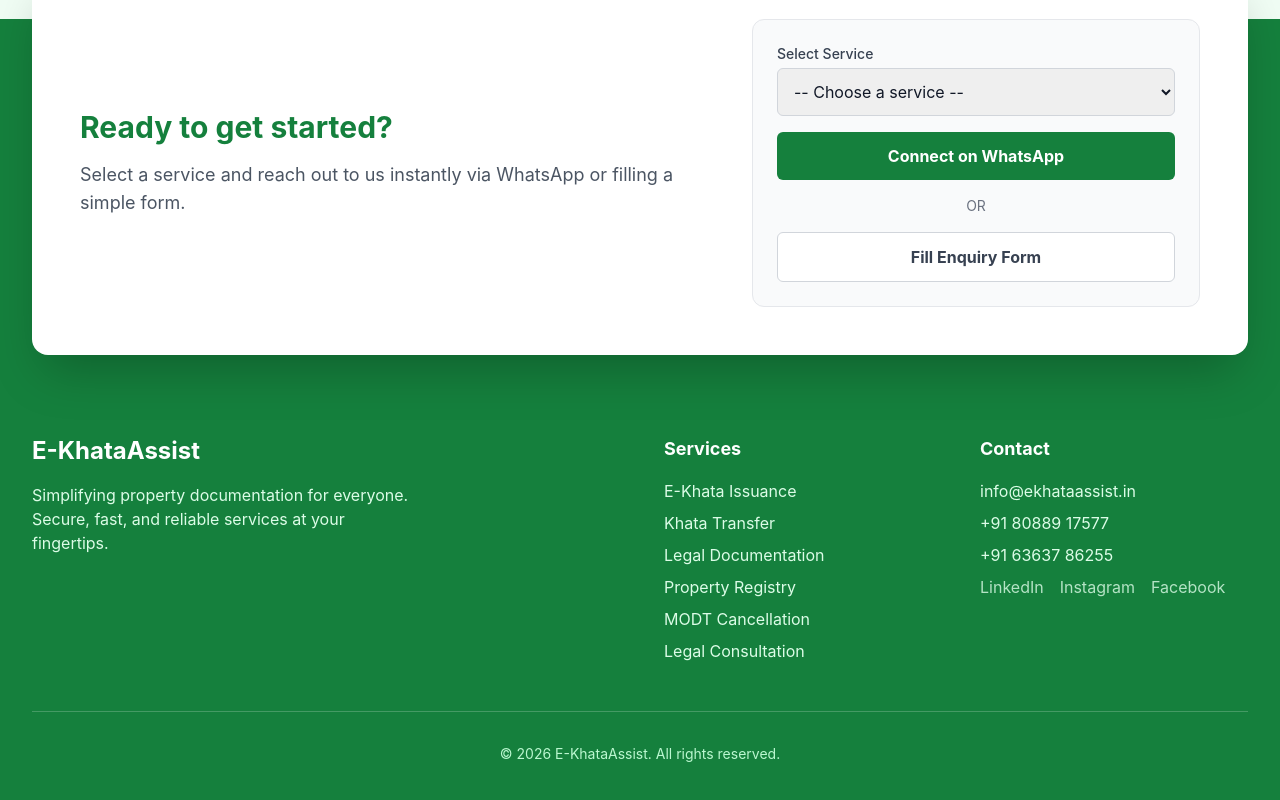
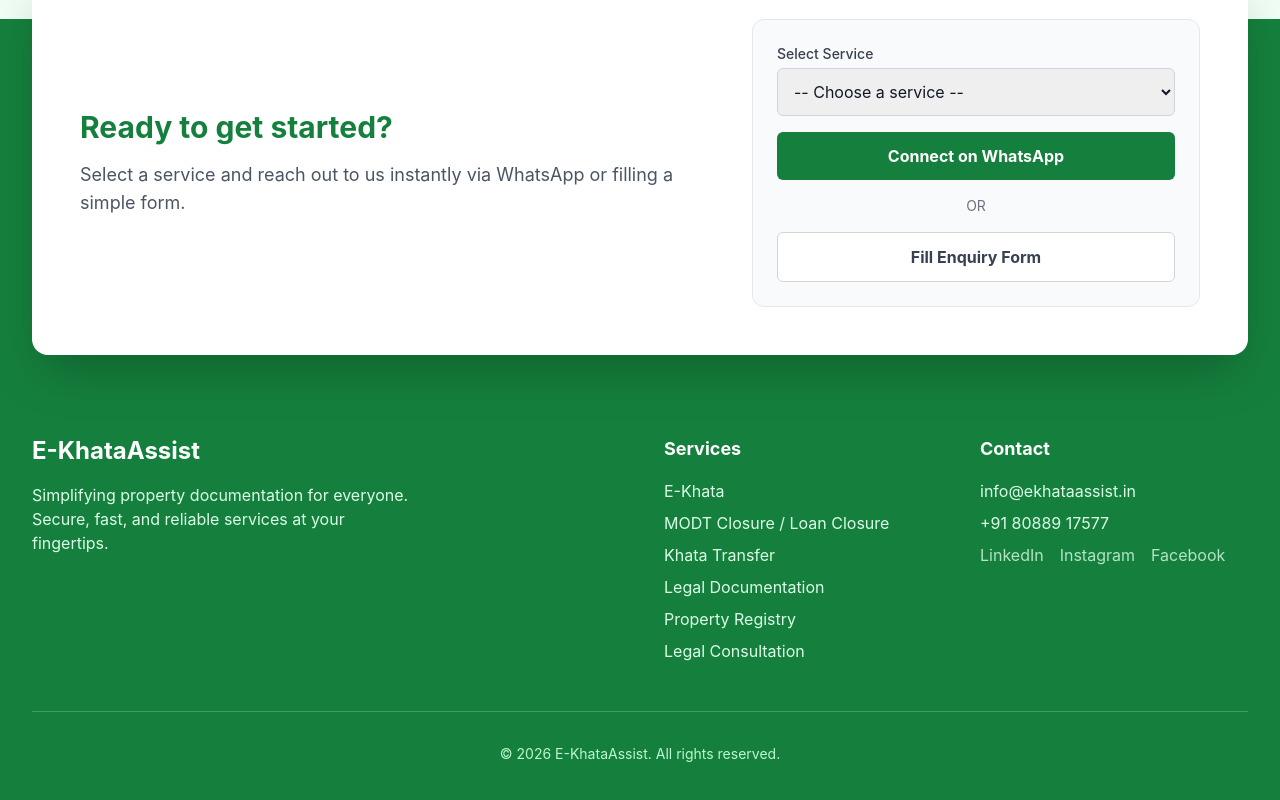
Before and after one commit to Namithhn025/E-KhataAssist, a React (Vite) app: page / in a window 1280 px wide. Shown: the part 8422-9222 px from the top of the page. Built offline with nearby package versions, Linux system fonts and the light colour scheme.

Commit message:
Contact Info & Cleanup: Switched Request a Service to direct call, updated labels, and removed redundant secondary number

```diff
--- a/src/components/Footer.jsx
+++ b/src/components/Footer.jsx
@@ -36,8 +36,8 @@
                                     required
                                 >
                                     <option value="">-- Choose a service --</option>
-                                    <option value="E-Khata Issuance">E-Khata Issuance</option>
-                                    <option value="Encumbrance Certificate">Encumbrance Cert (EC)</option>
+                                    <option value="E-Khata">E-Khata</option>
+                                    <option value="MODT Closure / Loan Closure">MODT Closure / Loan Closure</option>
                                     <option value="Khata Transfer">Khata Transfer</option>
                                     <option value="Rental and Lease Agreement">Rental & Lease Agreement</option>
                                     <option value="Registry of Property">Registry of Property</option>
@@ -45,7 +45,6 @@
                                     <option value="Family Tree">Family Tree</option>
                                     <option value="BESCOM Services">BESCOM Services</option>
                                     <option value="Property Tax">Property Tax</option>
-                                    <option value="MODT Cancellation">MODT Cancellation</option>
                                     <option value="Legal Consultation">Legal Consultation</option>
                                 </select>
                             </div>
@@ -81,11 +80,11 @@
                     <div>
                         <h5 className="font-bold text-lg mb-4">Services</h5>
                         <ul className="space-y-2 text-green-100">
-                            <li><a href="#services" className="hover:text-white">E-Khata Issuance</a></li>
+                            <li><a href="#services" className="hover:text-white">E-Khata</a></li>
+                            <li><a href="#services" className="hover:text-white">MODT Closure / Loan Closure</a></li>
                             <li><a href="#services" className="hover:text-white">Khata Transfer</a></li>
                             <li><a href="#services" className="hover:text-white">Legal Documentation</a></li>
                             <li><a href="#services" className="hover:text-white">Property Registry</a></li>
-                            <li><a href="#services" className="hover:text-white">MODT Cancellation</a></li>
                             <li><a href="#services" className="hover:text-white">Legal Consultation</a></li>
                         </ul>
                     </div>
@@ -94,7 +93,6 @@
                         <ul className="space-y-2 text-green-100">
                             <li>info@ekhataassist.in</li>
                             <li>+91 80889 17577</li>
-                            <li>+91 63637 86255</li>
                             <li className="flex gap-4 mt-4">
                                 <a href="https://www.linkedin.com/company/ekhataassist/" target="_blank" rel="noopener noreferrer" className="opacity-80 hover:opacity-100">LinkedIn</a>
                                 <a href="https://www.instagram.com/ekhataassist?utm_source=qr&igsh=MWhuZGQ4aGFiZ25wMw==" target="_blank" rel="noopener noreferrer" className="opacity-80 hover:opacity-100">Instagram</a>
--- a/src/components/Header.jsx
+++ b/src/components/Header.jsx
@@ -27,7 +27,7 @@
                         <a href="#contact" className="text-gray-600 font-medium hover:text-primary">Contact</a>
 
                         <a
-                            href="https://wa.me/918088917577"
+                            href="tel:8088917577"
                             target="_blank"
                             rel="noopener noreferrer"
                             className="bg-primary text-white px-6 py-2.5 rounded-md font-medium hover:bg-green-800 transition-colors flex items-center gap-2"
@@ -59,7 +59,7 @@
                         <a href="#faq" onClick={() => setIsOpen(false)} className="block px-3 py-2 text-gray-600 font-medium hover:text-primary hover:bg-green-50 rounded-md">FAQ</a>
                         <a href="#contact" onClick={() => setIsOpen(false)} className="block px-3 py-2 text-gray-600 font-medium hover:text-primary hover:bg-green-50 rounded-md">Contact</a>
                         <a
-                            href="https://wa.me/918088917577"
+                            href="tel:8088917577"
                             target="_blank"
                             rel="noopener noreferrer"
                             onClick={() => setIsOpen(false)}
```
